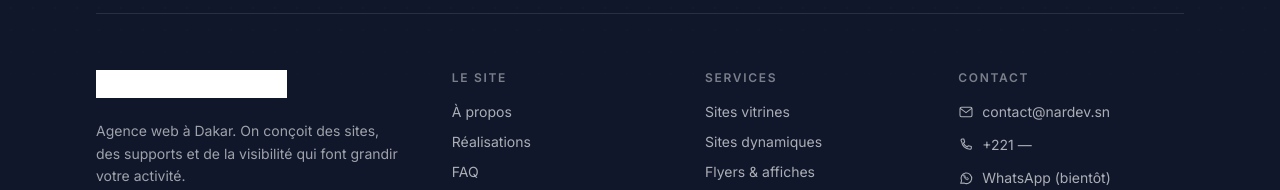
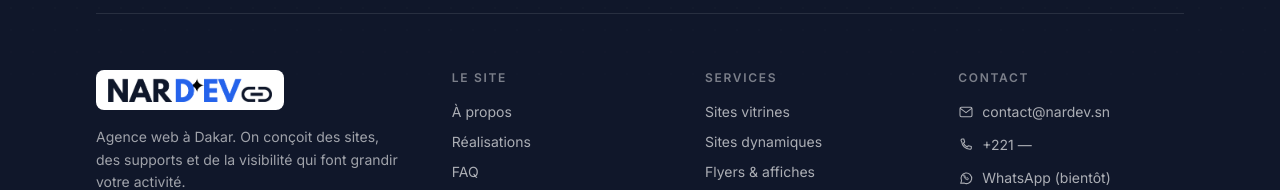
Before and after one commit to TBC0735/nardev-website, a Next.js app: page / in a window 1280 px wide. Shown: the part 3681-3871 px from the top of the page. Built offline with nearby package versions, Linux system fonts and the light colour scheme; no server answers; the database is empty.

Commit message:
Footer : logo dans une pastille blanche (garde les couleurs de la marque)

```diff
--- a/src/components/Footer.tsx
+++ b/src/components/Footer.tsx
@@ -43,13 +43,17 @@ export function Footer({ dict }: { dict: Dict }) {
         {/* Colonnes */}
         <div className="grid gap-10 py-14 md:grid-cols-[1.5fr_1fr_1fr_1.1fr] lg:gap-12">
           <div>
-            <Link href="/" className="inline-block no-underline">
+            <Link
+              href="/"
+              className="inline-flex rounded-lg bg-white px-3 py-2 no-underline"
+              aria-label="Nardev"
+            >
               <Image
                 src="/logo.png"
                 alt="Nardev"
                 width={1636}
                 height={240}
-                className="h-7 w-auto brightness-0 invert"
+                className="h-6 w-auto"
               />
             </Link>
             <p className="mt-4 max-w-xs text-sm leading-relaxed text-white/60">
```
